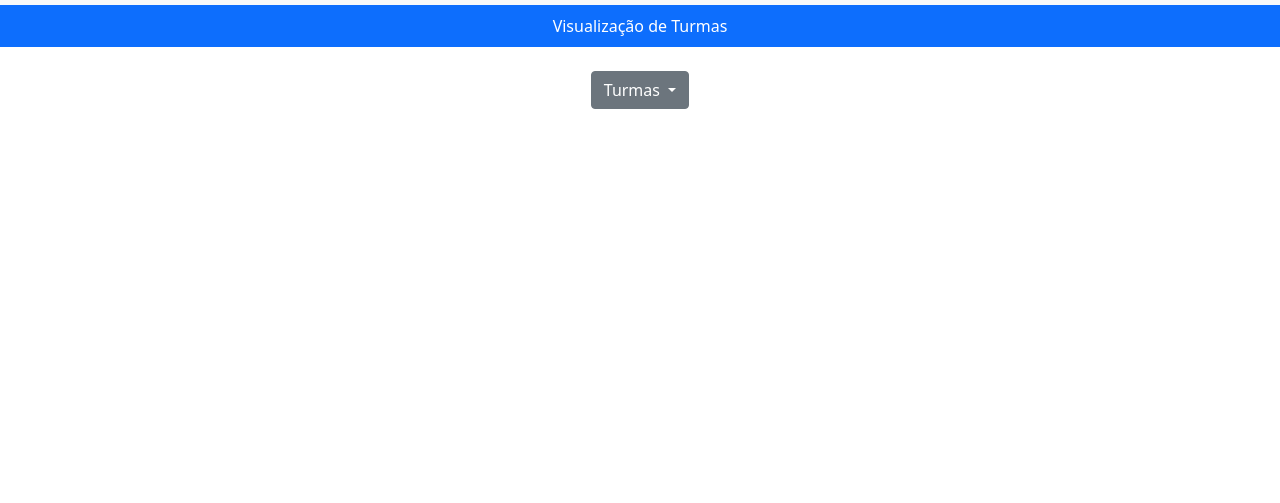
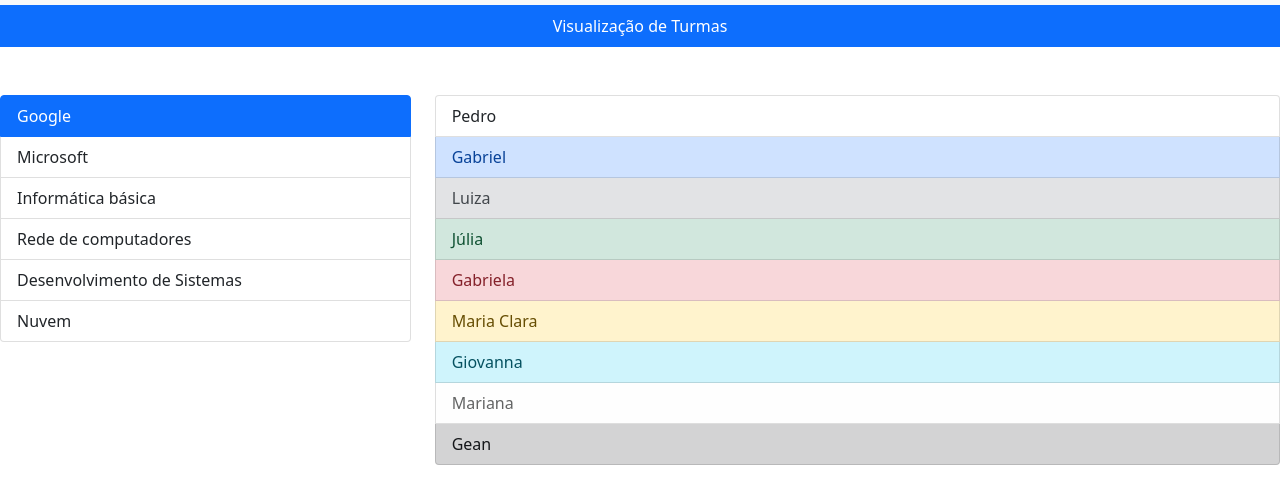
Before and after one commit to luizanuness/EDUCATI, a plain HTML site: page EDUCATI -TI - DEV PAG/visualizarturmasadm.html in a window 1280 px wide. Shown: the part 111-614 px from the top of the page. Drawn offline with nearby package versions, Linux system fonts and the light colour scheme.

Commit message:
Update visualizarturmasadm.html

```diff
--- a/EDUCATI -TI - DEV PAG/visualizarturmasadm.html
+++ b/EDUCATI -TI - DEV PAG/visualizarturmasadm.html
@@ -55,26 +55,49 @@
       </div>
     </nav>
  <!--Visualização-->
-    <div background-img src="img\azulclaro.jpg" > </div>
     <div class="list-group">
         <center><button type="button" class="list-group-item list-group-item-action active" aria-current="true">
             Visualização de Turmas
           </button>
           <br>
-          <div class="dropdown">
-            <button class="btn btn-secondary dropdown-toggle" type="button" id="dropdownMenuButton1" data-bs-toggle="dropdown" aria-expanded="false">
-              Turmas
-            </button>
-            <ul class="dropdown-menu" aria-labelledby="dropdownMenuButton1">
-              <li><a class="dropdown-item" href="#">Google</a></li>
-              <li><a class="dropdown-item" href="#">Microsoft</a></li>
-              <li><a class="dropdown-item" href="#">Informática básica</a></li>
-              <li><a class="dropdown-item" href="#">Rede de computadores</a></li>
-              <li><a class="dropdown-item" href="#">Desenvolvimento de Sistemas</a></li>
-              <li><a class="dropdown-item" href="#">Nuvem</a></li>
-            </ul>
+
+        </center>
+        <br>
+        <div class="row">
+          <div class="col-4">
+            <div class="list-group" id="list-tab" role="tablist">
+              <a class="list-group-item list-group-item-action active" id="list-home-list" data-bs-toggle="list" href="#list-home" role="tab" aria-controls="list-home">Google</a>
+              <a class="list-group-item list-group-item-action" id="list-profile-list" data-bs-toggle="list" href="#list-profile" role="tab" aria-controls="list-profile">Microsoft</a>
+              <a class="list-group-item list-group-item-action" id="list-messages-list" data-bs-toggle="list" href="#list-messages" role="tab" aria-controls="list-messages">Informática básica</a>
+              <a class="list-group-item list-group-item-action" id="list-settings-list" data-bs-toggle="list" href="#list-settings" role="tab" aria-controls="list-settings">Rede de computadores</a>
+              <a class="list-group-item list-group-item-action" id="list-settings-list" data-bs-toggle="list" href="#list-settings" role="tab" aria-controls="list-settings">Desenvolvimento de Sistemas</a>
+              <a class="list-group-item list-group-item-action" id="list-settings-list" data-bs-toggle="list" href="#list-settings" role="tab" aria-controls="list-settings">Nuvem</a>
+            </div>
           </div>
-        </center>
+          <div class="col-8">
+            <div class="tab-content" id="nav-tabContent">
+              <div class="tab-pane fade show active" id="list-home" role="tabpanel" aria-labelledby="list-home-list"><div class="list-group">
+                <a href="#" class="list-group-item list-group-item-action">Pedro</a>
+                <a href="#" class="list-group-item list-group-item-action list-group-item-primary">Gabriel</a>
+                <a href="#" class="list-group-item list-group-item-action list-group-item-secondary">Luiza</a>
+                <a href="#" class="list-group-item list-group-item-action list-group-item-success">Júlia</a>
+                <a href="#" class="list-group-item list-group-item-action list-group-item-danger">Gabriela</a>
+                <a href="#" class="list-group-item list-group-item-action list-group-item-warning">Maria Clara</a>
+                <a href="#" class="list-group-item list-group-item-action list-group-item-info">Giovanna</a>
+                <a href="#" class="list-group-item list-group-item-action list-group-item-light">Mariana</a>
+                <a href="#" class="list-group-item list-group-item-action list-group-item-dark">Gean</a>
+              </div>
+            </div>
+          </div>
+
+
+          </div>
+        </div>
+
+
+
+
+
 
 
     <script src="https://cdn.jsdelivr.net/npm/bootstrap@5.0.2/dist/js/bootstrap.bundle.min.js" integrity="sha384-MrcW6ZMFYlzcLA8Nl+NtUVF0sA7MsXsP1UyJoMp4YLEuNSfAP+JcXn/tWtIaxVXM" crossorigin="anonymous"></script>
```
